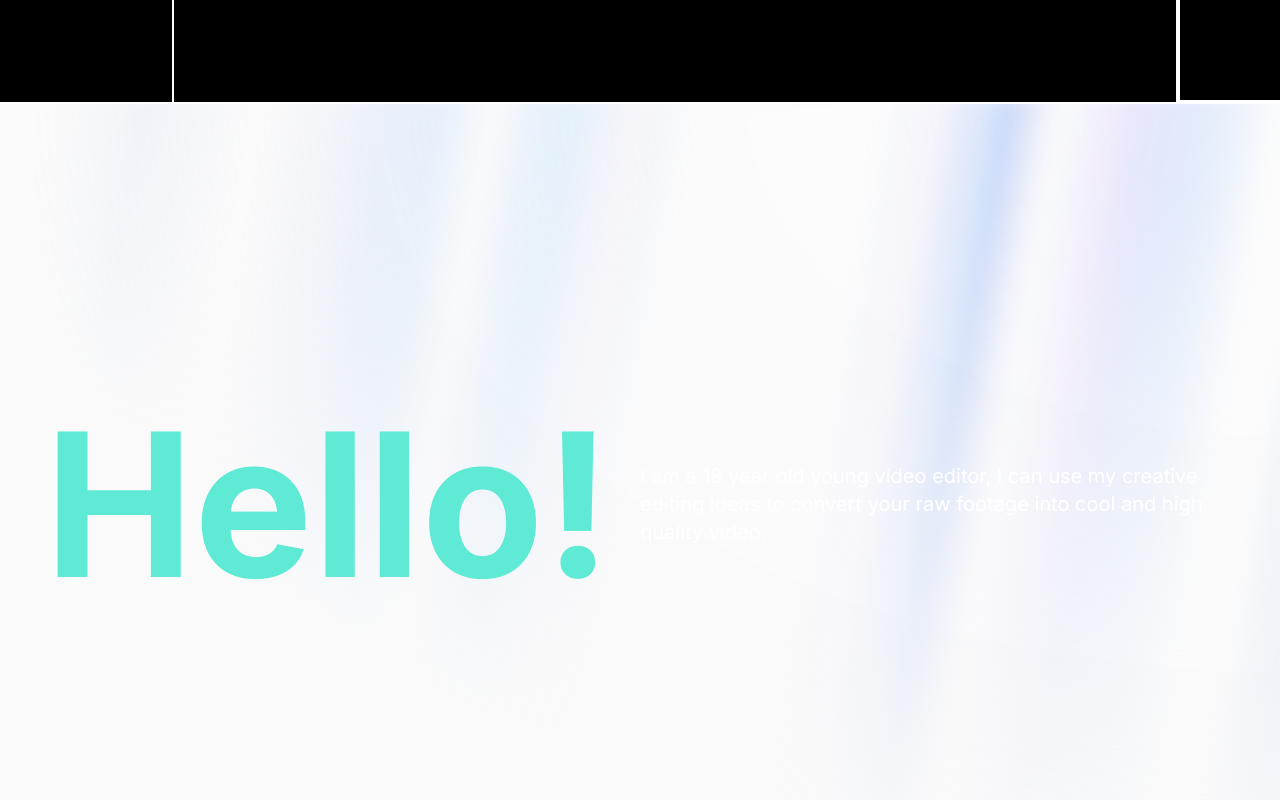
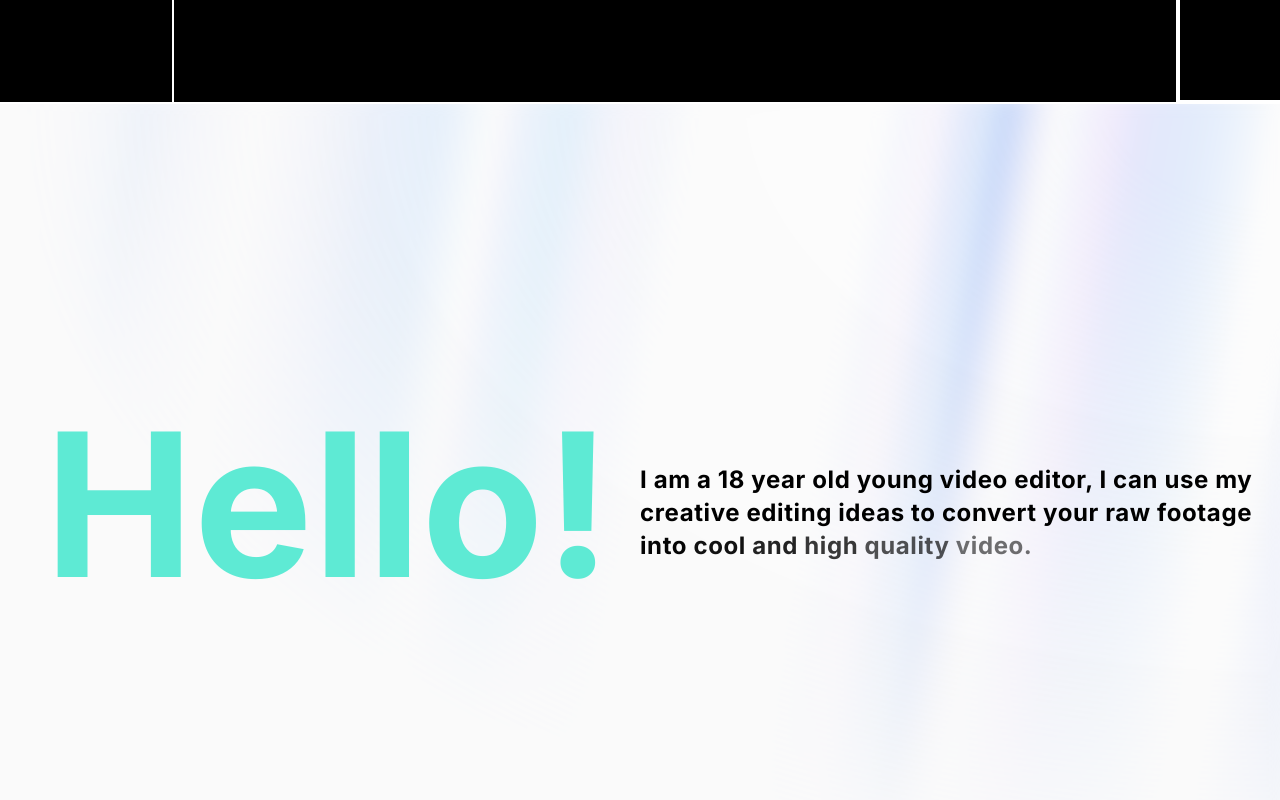
Before and after one commit to Adeshraigit/Adi-portfolio, a Next.js app: page / in a window 1280 px wide. Shown: the top 800 px of the page. Built offline with nearby package versions, Linux system fonts and the light colour scheme.

Commit message:
typewriter

```diff
--- a/src/components/Hero.tsx
+++ b/src/components/Hero.tsx
@@ -2,8 +2,11 @@
 import React from 'react'
 import { motion } from "framer-motion";
 import { AuroraBackground } from "./ui/aurora-background";
+import { TextGenerateEffect } from "./ui/text-generate-effect";
 
 function Hero() {
+
+  const words = " I am a 18 year old young video editor, I can use my creative editing ideas to convert your raw footage into cool and high quality video.";
 
   return (
     <>
@@ -24,7 +27,7 @@ function Hero() {
                   Hello!
               </div>
               <div className='text-xl text-left mx-10 lg:mx-0  text-white ' >
-              I am a 18 year old young video editor, I can use my creative editing ideas to convert your raw footage into cool and high quality video.
+              <TextGenerateEffect words={words} />
               </div>
           </div>
         </motion.div>
--- /dev/null
+++ b/src/components/ui/text-generate-effect.tsx
@@ -0,0 +1,54 @@
+"use client";
+import { useEffect } from "react";
+import { motion, stagger, useAnimate } from "framer-motion";
+import { cn } from "@/utils/cn";
+
+export const TextGenerateEffect = ({
+  words,
+  className,
+}: {
+  words: string;
+  className?: string;
+}) => {
+  const [scope, animate] = useAnimate();
+  let wordsArray = words.split(" ");
+  useEffect(() => {
+    animate(
+      "span",
+      {
+        opacity: 1,
+      },
+      {
+        duration: 2,
+        delay: stagger(0.2),
+      }
+    );
+  }, [scope.current]);
+
+  const renderWords = () => {
+    return (
+      <motion.div ref={scope}>
+        {wordsArray.map((word, idx) => {
+          return (
+            <motion.span
+              key={word + idx}
+              className="dark:text-white text-black opacity-0"
+            >
+              {word}{" "}
+            </motion.span>
+          );
+        })}
+      </motion.div>
+    );
+  };
+
+  return (
+    <div className={cn("font-bold", className)}>
+      <div className="mt-4">
+        <div className=" dark:text-white text-black text-2xl leading-snug tracking-wide">
+          {renderWords()}
+        </div>
+      </div>
+    </div>
+  );
+};
```
